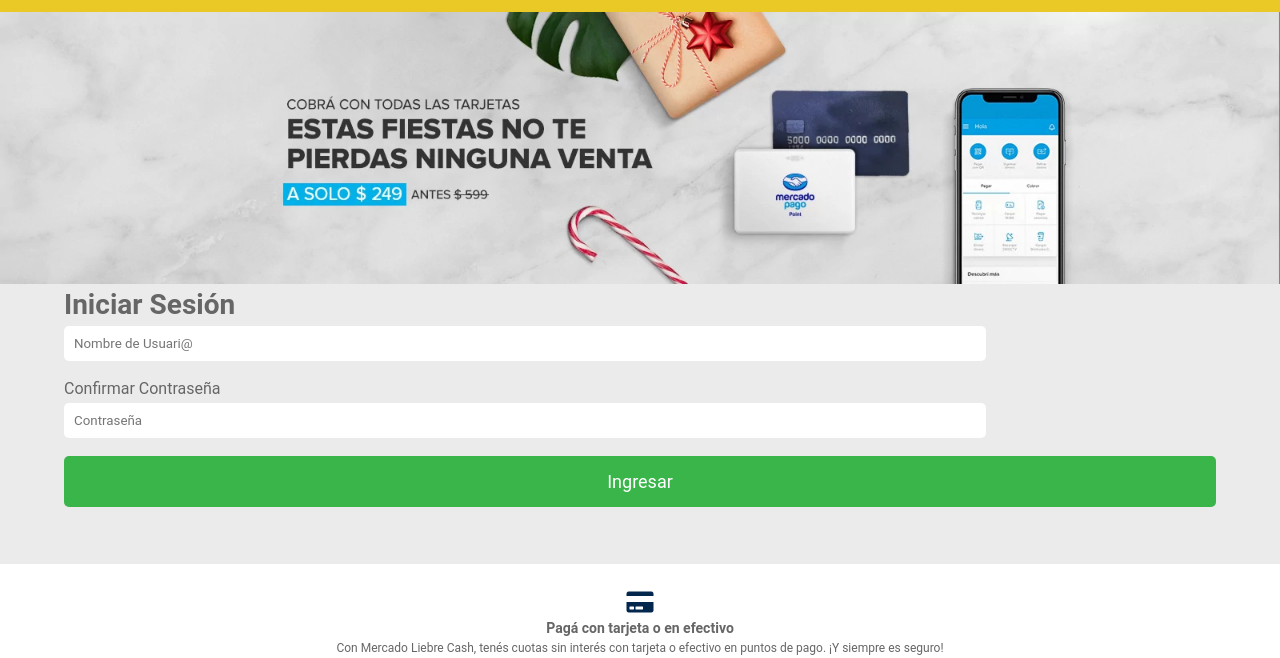
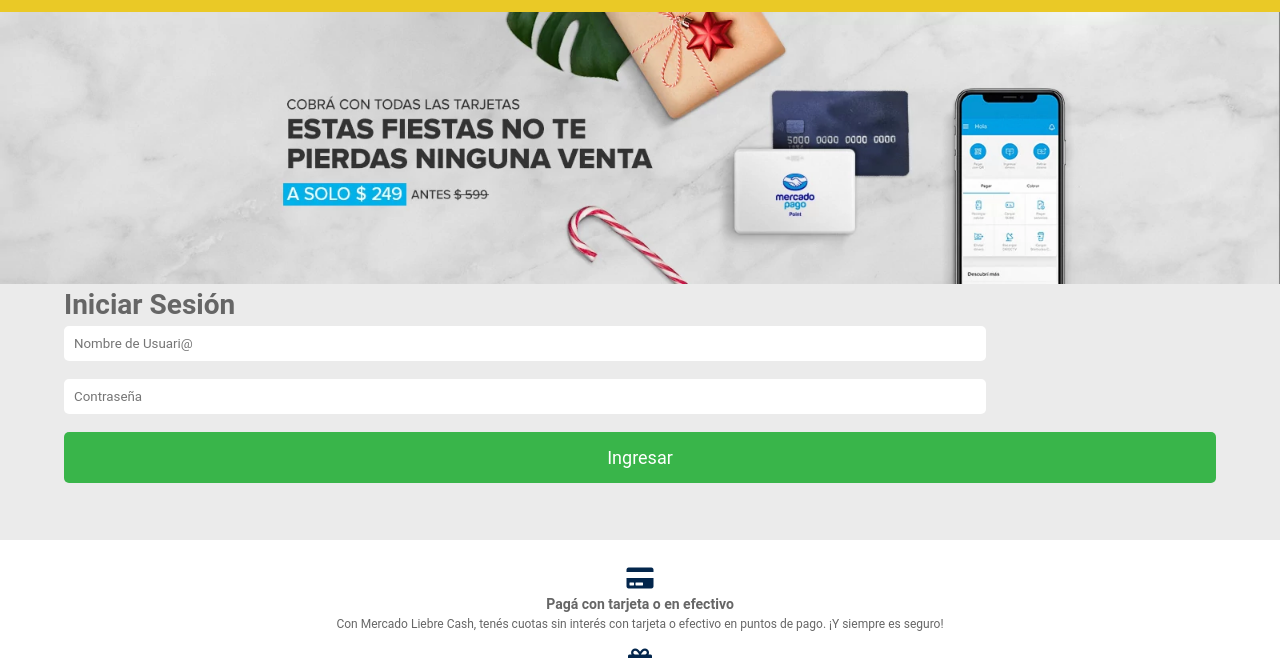
Before and after one commit to mayorgaclara/dhtroopersM4E1MayorgaClara, a website: page views/login.html in a window 1280 px wide. Shown: the part 130-788 px from the top of the page. Drawn offline with Linux system fonts and the light colour scheme.

Commit message:
Arreglo el LOGIN

```diff
--- a/app.js
+++ b/app.js
@@ -18,5 +18,5 @@
 });
 
 app.listen(puerto || 3000, function() {
-    console.log("Servidor corriendo en el puerto " + puerto );
+    console.log("Servidor corriendo en el puerto");
 });
--- a/views/login.html
+++ b/views/login.html
@@ -77,8 +77,8 @@
             </div>
 
             <div class="controlador-formulario">
-                <label for="confirm-password">Confirmar Contraseña</label>
-                <input type="password" name="password" id="confirm-password" placeholder="Contraseña" required>
+                <label for="password"></label>
+                <input type="password" name="password" id="password" placeholder="Contraseña" required>
             </div>
 
             <div class="login-button">
```
